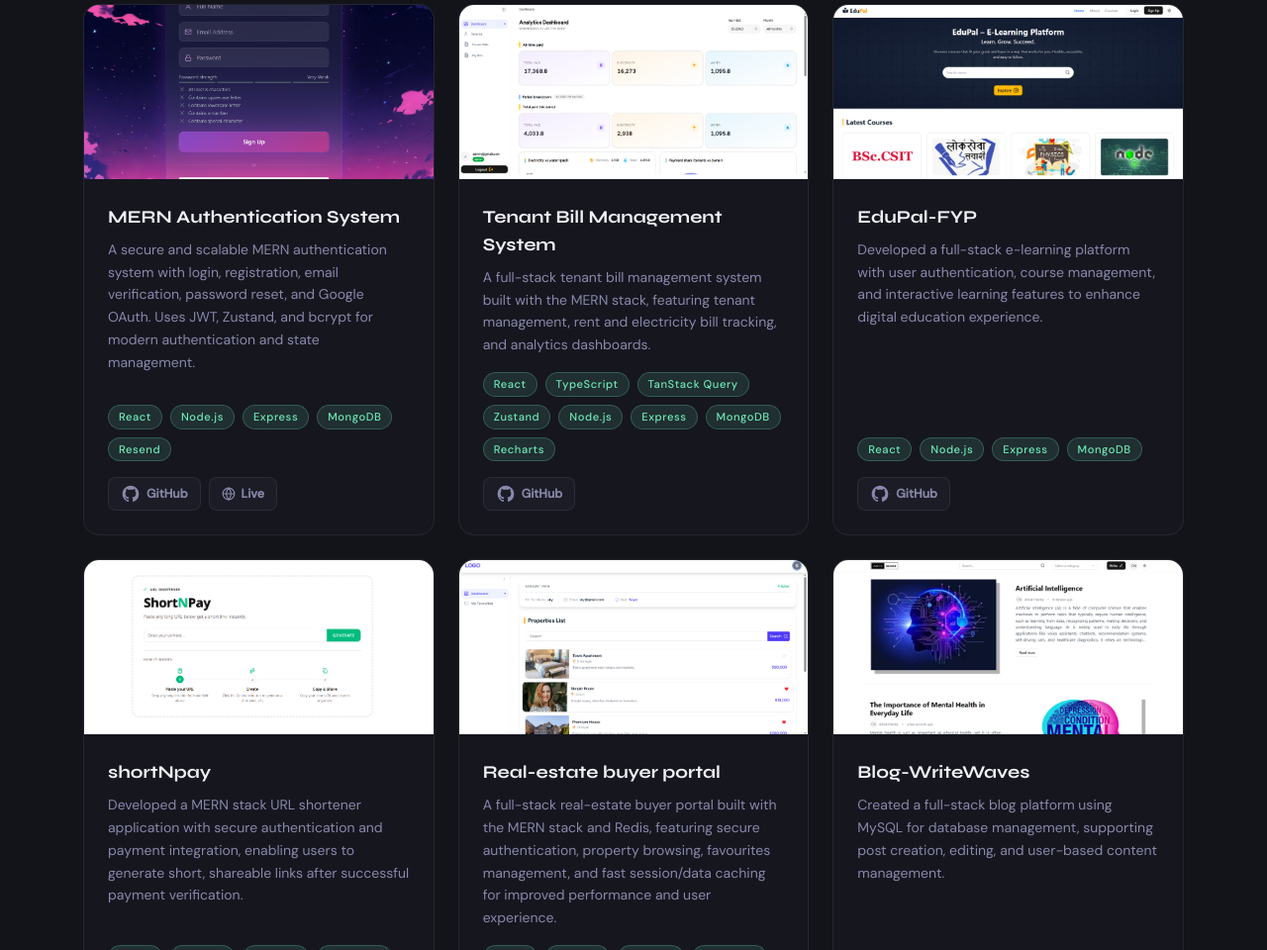
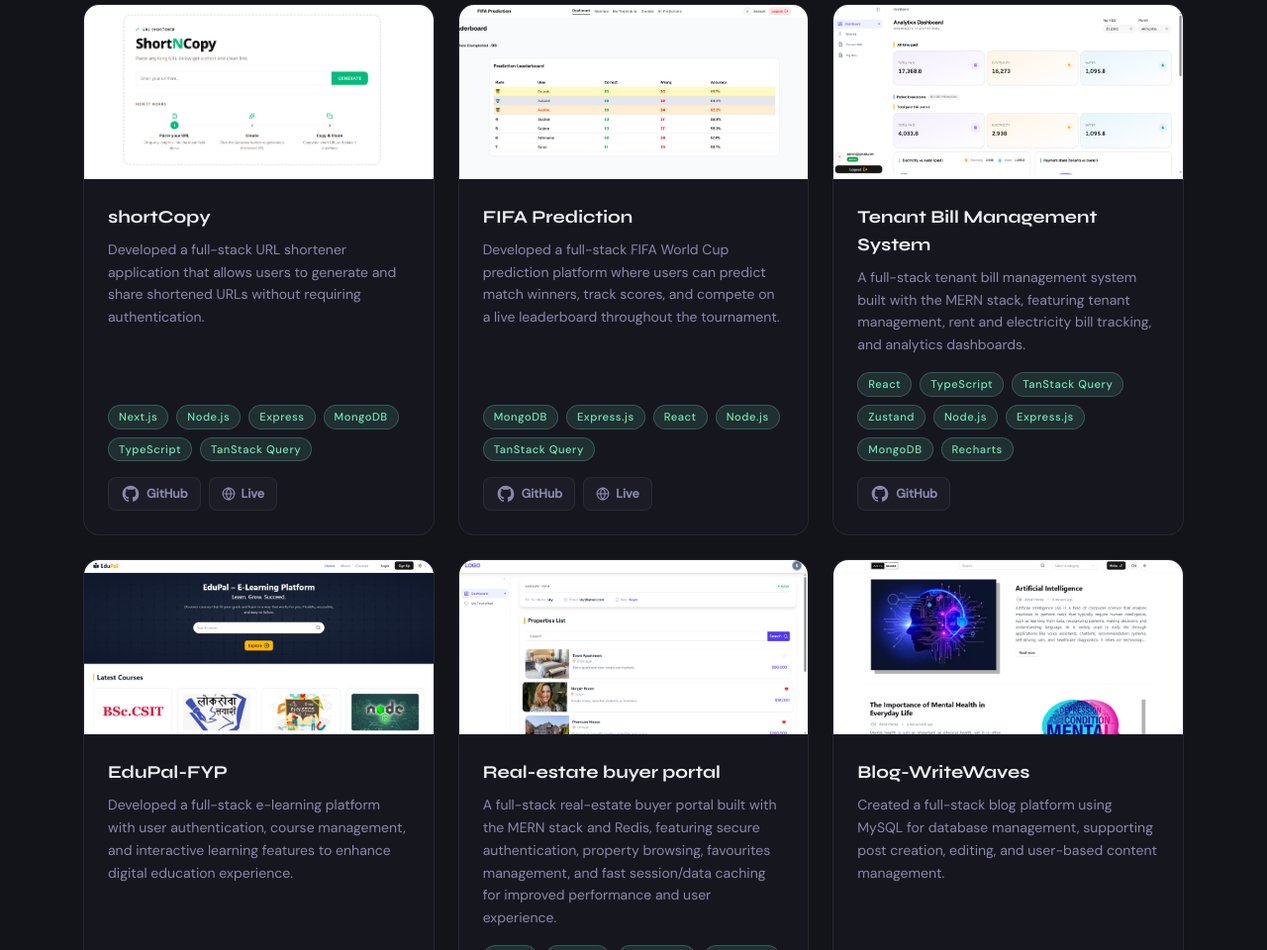
Before and after one commit to aakashstha1/My_Portfolio, a plain HTML site: page index.html in a window 1280 px wide. Shown: the part 2901-3861 px from the top of the page at 99% size. Drawn offline with nearby package versions, Linux system fonts and the light colour scheme.

Commit message:
Update project details in data.json, add new images for FIFA Prediction and shortCopy, and rename CV download link to Resume

```diff
--- a/data.json
+++ b/data.json
@@ -71,18 +71,34 @@
   ],
   "projects": [
     {
-      "title": "MERN Authentication System",
-      "description": "A secure and scalable MERN authentication system with login, registration, email verification, password reset, and Google OAuth. Uses JWT, Zustand, and bcrypt for modern authentication and state management.",
-      "image": "images/p1.png",
+      "title": "shortCopy",
+      "description": "Developed a full-stack URL shortener application that allows users to generate and share shortened URLs without requiring authentication.",
+      "image": "images/shortNcopy.png",
       "tags": [
-        "React",
+        "Next.js",
         "Node.js",
         "Express",
         "MongoDB",
-        "Resend"
+        "TypeScript",
+        "TanStack Query"
       ],
-      "github": "https://github.com/aakashstha1/MERN-Authentication",
-      "web": "https://aakash-mern-auth.netlify.app/",
+      "github": "https://github.com/aakashstha1/shortNcopy.git",
+      "web": "https://shortncopy.netlify.app/",
+      "figma": null
+    },
+    {
+      "title": "FIFA Prediction",
+      "description": "Developed a full-stack FIFA World Cup prediction platform where users can predict match winners, track scores, and compete on a live leaderboard throughout the tournament.",
+      "image": "images/fifa.png",
+      "tags": [
+        "MongoDB",
+        "Express.js",
+        "React",
+        "Node.js",
+        "TanStack Query"
+      ],
+      "github": "https://github.com/aakashstha1/Fifa_Prediction.git",
+      "web": "https://fifa-predictions.netlify.app/",
       "figma": null
     },
     {
@@ -95,7 +111,7 @@
         "TanStack Query",
         "Zustand",
         "Node.js",
-        "Express",
+        "Express.js",
         "MongoDB",
         "Recharts"
       ],
@@ -110,26 +126,10 @@
       "tags": [
         "React",
         "Node.js",
-        "Express",
+        "Express.js",
         "MongoDB"
       ],
       "github": "https://github.com/aakashstha1/EduPal_FYP.git",
-      "web": null,
-      "figma": null
-    },
-    {
-      "title": "shortNpay",
-      "description": "Developed a MERN stack URL shortener application with secure authentication and payment integration, enabling users to generate short, shareable links after successful payment verification.",
-      "image": "images/p11.png",
-      "tags": [
-        "React",
-        "Node.js",
-        "Express",
-        "MongoDB",
-        "TypeScript",
-        "TanStack Query"
-      ],
-      "github": "https://github.com/aakashstha1/shortNpay.git",
       "web": null,
       "figma": null
     },
@@ -140,7 +140,7 @@
       "tags": [
         "React",
         "Node.js",
-        "Express",
+        "Express.js",
         "MongoDB",
         "Redis"
       ],
@@ -155,7 +155,7 @@
       "tags": [
         "Reactjs",
         "Node.js",
-        "Express",
+        "Express.js",
         "MySQL"
       ],
       "github": "https://github.com/aakashstha1/Blog_App.git",
@@ -184,7 +184,7 @@
         "Reactjs",
         "MongoDB",
         "Node.js",
-        "Express"
+        "Express.js"
       ],
       "github": "https://github.com/aakashstha1/Time-Capsule.git",
       "web": "https://time-capsule-4fhl.onrender.com/",
@@ -224,6 +224,21 @@
       ],
       "github": "https://github.com/aakashstha1/quizzy.git",
       "web": "https://quizzy-dpxq.onrender.com",
+      "figma": null
+    },
+    {
+      "title": "MERN Authentication System",
+      "description": "A secure and scalable MERN authentication system with login, registration, email verification, password reset, and Google OAuth. Uses JWT, Zustand, and bcrypt for modern authentication and state management.",
+      "image": "images/p1.png",
+      "tags": [
+        "React",
+        "Node.js",
+        "Express.js",
+        "MongoDB",
+        "Resend"
+      ],
+      "github": "https://github.com/aakashstha1/MERN-Authentication",
+      "web": "https://aakash-mern-auth.netlify.app/",
       "figma": null
     }
   ],
--- a/index.html
+++ b/index.html
@@ -248,7 +248,7 @@
                 <polyline points="7 10 12 15 17 10" />
                 <line x1="12" y1="15" x2="12" y2="3" />
               </svg>
-              Download CV
+              Download Resume
             </a>
           </div>
           <!-- Stats -->
```
Also changed, not shown: images/fifa.png (added), images/shortNcopy.png (added).
